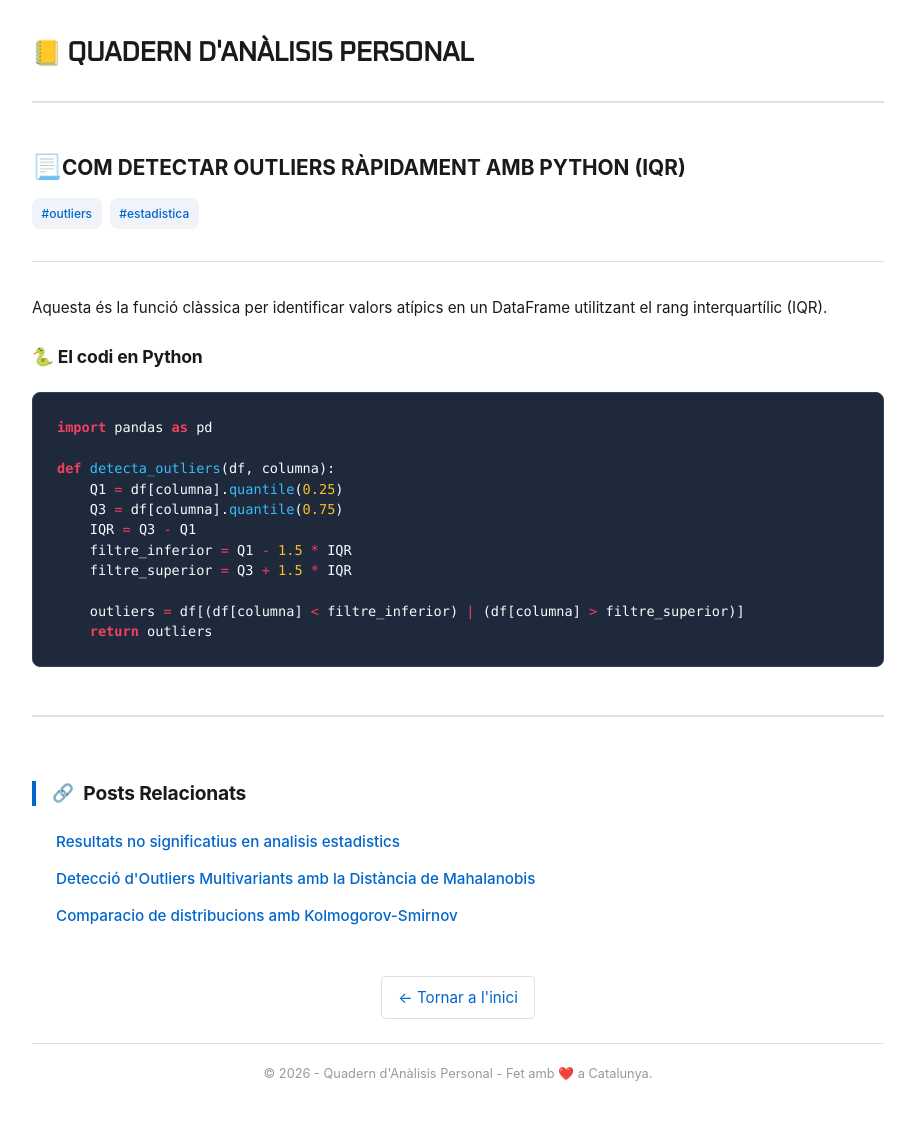
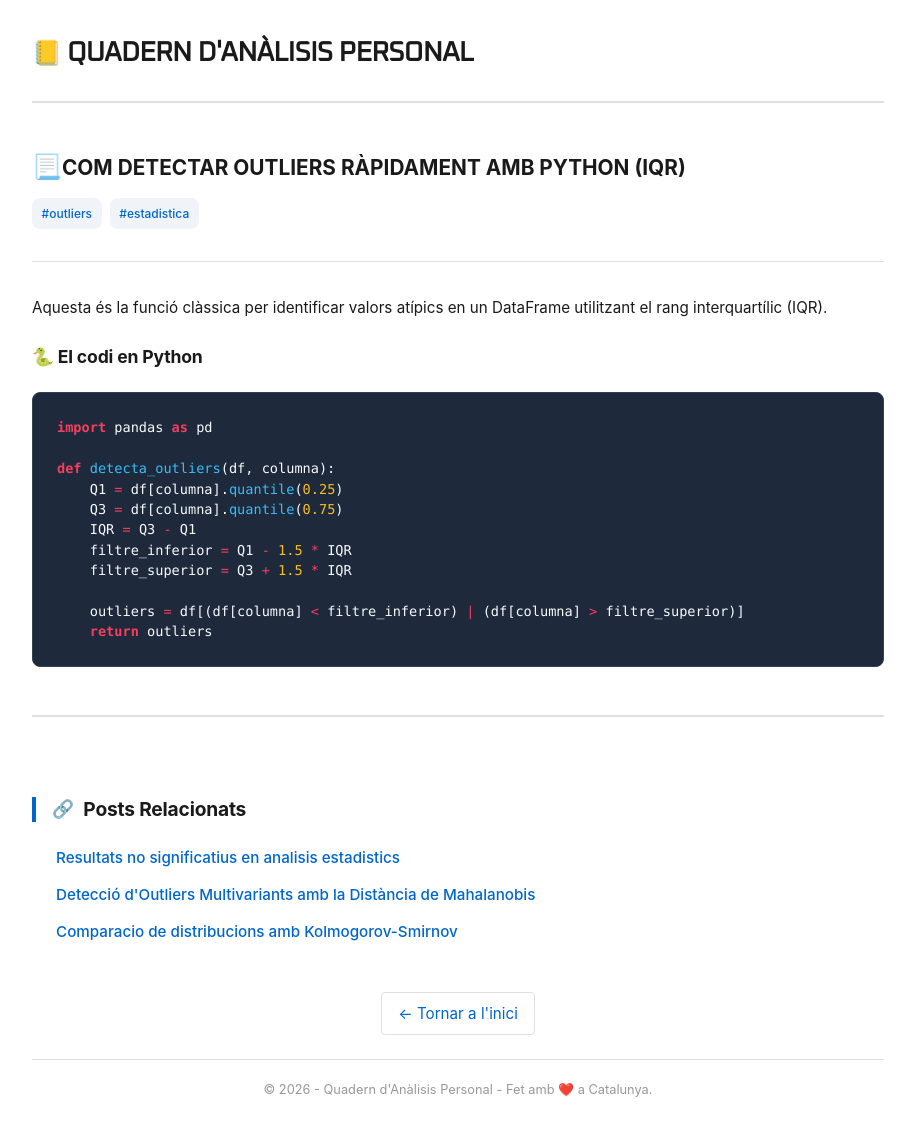
Before and after one commit to alberthr/alberthr.github.io, a Jekyll site: the page built from _posts/2005-06-09-outliers-iqr.md, in a window 1280 px wide. Shown: the whole page, without its empty margins (182-1097 px from the left). Built offline with Jekyll 4.4.1, drawn with Linux system fonts in a browser that asks for light colours; comment, search, counter and statistics services are not loaded.

Commit message:
Update style.css

```diff
--- a/assets/css/style.css
+++ b/assets/css/style.css
@@ -149,7 +149,7 @@ h1 {
 
 h2 {
   font-size: 1.2rem;
-  margin-top: 2rem;
+  margin-top: 3rem;
   margin-bottom: 1rem;
   border-left: 4px solid var(--accent-color);
   padding-left: 1rem;
```
